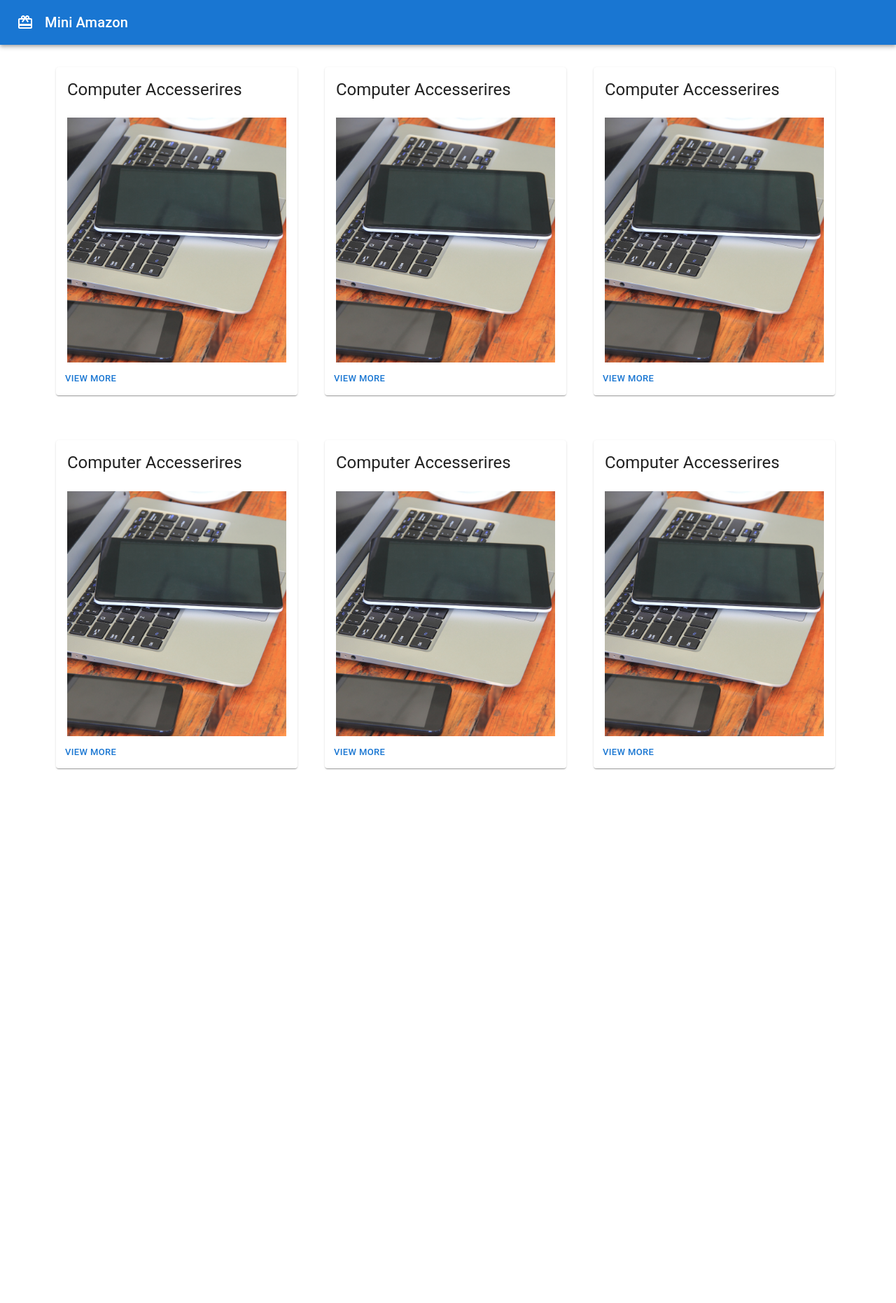
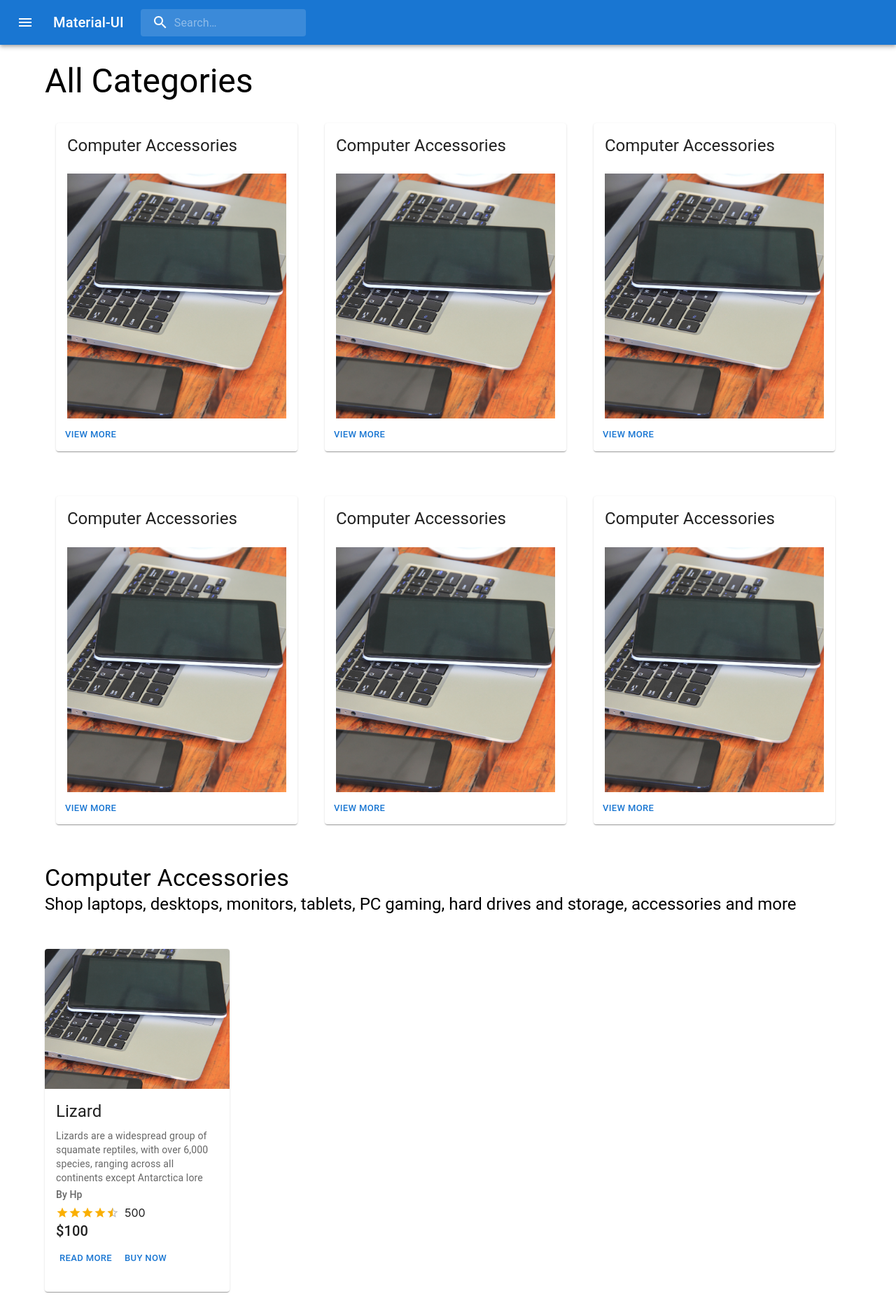
Before and after one commit to mtalhaabbas/nextjs-ecommerce-design, a Next.js app: page / in a window 1280 px wide. Shown: the whole page at 70% size. Before the commit the page ends 1130 px from the top, so only its background shows below. Built offline with nearby package versions, Linux system fonts and the light colour scheme.

Commit message:
create home page

```diff
--- a/components/All_products.js
+++ b/components/All_products.js
@@ -1,5 +1,57 @@
-const  = () => {
-    return (  );
+import { Container, Grid, Typography, Card, CardMedia, CardActions, CardContent, Button, Rating, Box } from "@mui/material";
+
+
+
+const All_product = () => {
+    return (
+        <Container>
+            <Typography sx={{ pt: 3 }} variant="h4" component='h2' color="initial">
+                Computer Accessories
+            </Typography>
+            <Typography variant="h5" color="initial" component='h3'>
+                Shop laptops, desktops, monitors, tablets, PC gaming, hard drives and storage, accessories and more
+            </Typography>
+            <Grid sx={{ my: 2 }} container spacing={4}>
+                <Grid item xs='auto' sm={6} md={4} lg={3} xl={6} >
+                    <Card>
+                        <CardMedia
+                            component="img"
+                            height="200"
+                            width='400'
+                            image="/amazonbasics.png"
+                            alt="basics"
+                        />
+                        <CardContent>
+                            <Typography gutterBottom variant="h5" component="div">
+                                Lizard
+                            </Typography>
+                            <Typography variant="body2" color="text.secondary">
+                                Lizards are a widespread group of squamate reptiles, with over 6,000
+                                species, ranging across all continents except Antarctica lore
+                            </Typography >
+                            <Typography sx={{ my: .5 }} variant="subtitle2" color="text.secondary">
+                                By Hp
+                            </Typography>
+                            <Box sx={{
+                                width: 200,
+                                display: 'flex',
+                                alignItems: 'center',
+                            }}>
+                                <Rating size='small' name="half-rating-read" defaultValue={4.5} precision={0.5} readOnly />
+                                <Box sx={{mx: 1}}>500</Box>
+                            </Box>
+                            <Typography variant='h6'>$100</Typography>
+                            <Box sx={{my: 1}}>
+                            <Button size="small">Read more</Button>
+                            <Button sx={{ml: 1}} size="small">Buy now</Button>
+                            </Box>
+
+                        </CardContent >
+                    </Card>
+                </Grid>
+            </Grid>
+        </Container>
+    );
 }
 
-export default ;
+export default All_product;
--- a/components/Header.js
+++ b/components/Header.js
@@ -1,86 +1,194 @@
-import { AppBar, Container, Grid, Link, Toolbar, Typography } from '@mui/material'
+import * as React from 'react';
+import { styled, alpha } from '@mui/material/styles';
+import AppBar from '@mui/material/AppBar';
+import Box from '@mui/material/Box';
+import Toolbar from '@mui/material/Toolbar';
+import IconButton from '@mui/material/IconButton';
+import Typography from '@mui/material/Typography';
+import InputBase from '@mui/material/InputBase';
+import Badge from '@mui/material/Badge';
+import MenuItem from '@mui/material/MenuItem';
+import Menu from '@mui/material/Menu';
+import MenuIcon from '@mui/icons-material/Menu';
+import SearchIcon from '@mui/icons-material/Search';
+import AccountCircle from '@mui/icons-material/AccountCircle';
+import MailIcon from '@mui/icons-material/Mail';
+import NotificationsIcon from '@mui/icons-material/Notifications';
+import MoreIcon from '@mui/icons-material/MoreVert';
 
-import Image from 'next/image'
-// import CameraIcon from '@mui/icons-material/PhotoCamera';
-import CardGiftcardIcon from '@mui/icons-material/CardGiftcard';
-import * as React from 'react';
-import Box from '@mui/material/Box';
-import InputLabel from '@mui/material/InputLabel';
-import MenuItem from '@mui/material/MenuItem';
-import FormControl from '@mui/material/FormControl';
-import Select from '@mui/material/Select';
-import TextField from '@mui/material/TextField';
+const Search = styled('div')(({ theme }) => ({
+  position: 'relative',
+  borderRadius: theme.shape.borderRadius,
+  backgroundColor: alpha(theme.palette.common.white, 0.15),
+  '&:hover': {
+    backgroundColor: alpha(theme.palette.common.white, 0.25),
+  },
+  marginRight: theme.spacing(2),
+  marginLeft: 0,
+  width: '100%',
+  [theme.breakpoints.up('sm')]: {
+    marginLeft: theme.spacing(3),
+    width: 'auto',
+  },
+}));
 
-import { styled } from '@mui/material/styles';
-// import Box from '@mui/material/Box';
-// import Paper from '@mui/material/Paper';
-// import Grid from '@mui/material/Grid';
+const SearchIconWrapper = styled('div')(({ theme }) => ({
+  padding: theme.spacing(0, 2),
+  height: '100%',
+  position: 'absolute',
+  pointerEvents: 'none',
+  display: 'flex',
+  alignItems: 'center',
+  justifyContent: 'center',
+}));
 
-// const Item = styled(Paper)(({ theme }) => ({
-//   ...theme.typography.body2,
-//   padding: theme.spacing(1),
-//   textAlign: 'center',
-//   color: theme.palette.text.secondary,
-// }));
+const StyledInputBase = styled(InputBase)(({ theme }) => ({
+  color: 'inherit',
+  '& .MuiInputBase-input': {
+    padding: theme.spacing(1, 1, 1, 0),
+    // vertical padding + font size from searchIcon
+    paddingLeft: `calc(1em + ${theme.spacing(4)})`,
+    transition: theme.transitions.create('width'),
+    width: '100%',
+    [theme.breakpoints.up('md')]: {
+      width: '20ch',
+    },
+  },
+}));
 
+export default function PrimarySearchAppBar() {
+  const [anchorEl, setAnchorEl] = React.useState(null);
+  const [mobileMoreAnchorEl, setMobileMoreAnchorEl] = React.useState(null);
 
+  const isMenuOpen = Boolean(anchorEl);
+  const isMobileMenuOpen = Boolean(mobileMoreAnchorEl);
 
+  const handleProfileMenuOpen = (event) => {
+    setAnchorEl(event.currentTarget);
+  };
 
-const Header = () => {
+  const handleMobileMenuClose = () => {
+    setMobileMoreAnchorEl(null);
+  };
 
+  const handleMenuClose = () => {
+    setAnchorEl(null);
+    handleMobileMenuClose();
+  };
 
-    const [age, setAge] = React.useState('');
+  const handleMobileMenuOpen = (event) => {
+    setMobileMoreAnchorEl(event.currentTarget);
+  };
 
-    const handleChange = (event) => {
-        setAge(event.target.value);
-    };
+  const menuId = 'primary-search-account-menu';
+  const renderMenu = (
+    <Menu
+      anchorEl={anchorEl}
+      anchorOrigin={{
+        vertical: 'top',
+        horizontal: 'right',
+      }}
+      id={menuId}
+      keepMounted
+      transformOrigin={{
+        vertical: 'top',
+        horizontal: 'right',
+      }}
+      open={isMenuOpen}
+      onClose={handleMenuClose}
+    >
+      <MenuItem onClick={handleMenuClose}>Profile</MenuItem>
+      <MenuItem onClick={handleMenuClose}>My account</MenuItem>
+    </Menu>
+  );
 
+  const mobileMenuId = 'primary-search-account-menu-mobile';
+  const renderMobileMenu = (
+    <Menu
+      anchorEl={mobileMoreAnchorEl}
+      anchorOrigin={{
+        vertical: 'top',
+        horizontal: 'right',
+      }}
+      id={mobileMenuId}
+      keepMounted
+      transformOrigin={{
+        vertical: 'top',
+        horizontal: 'right',
+      }}
+      open={isMobileMenuOpen}
+      onClose={handleMobileMenuClose}
+    >
+      <MenuItem>
+        <IconButton size="large" aria-label="show 4 new mails" color="inherit">
+          <Badge badgeContent={4} color="error">
+            <MailIcon />
+          </Badge>
+        </IconButton>
+        <p>Messages</p>
+      </MenuItem>
+      <MenuItem>
+        <IconButton
+          size="large"
+          aria-label="show 17 new notifications"
+          color="inherit"
+        >
+          <Badge badgeContent={17} color="error">
+            <NotificationsIcon />
+          </Badge>
+        </IconButton>
+        <p>Notifications</p>
+      </MenuItem>
+      <MenuItem onClick={handleProfileMenuOpen}>
+        <IconButton
+          size="large"
+          aria-label="account of current user"
+          aria-controls="primary-search-account-menu"
+          aria-haspopup="true"
+          color="inherit"
+        >
+          <AccountCircle />
+        </IconButton>
+        <p>Profile</p>
+      </MenuItem>
+    </Menu>
+  );
 
+  return (
+    <Box sx={{ flexGrow: 1 }}>
+      <AppBar position="static">
+        <Toolbar>
+          <IconButton
+            size="large"
+            edge="start"
+            color="inherit"
+            aria-label="open drawer"
+            sx={{ mr: 2 }}
+          >
+            <MenuIcon />
+          </IconButton>
+          <Typography
+            variant="h6"
+            noWrap
+            component="div"
+            sx={{ display: { xs: 'none', sm: 'block' } }}
+          >
+            Material-UI
+          </Typography>
+          <Search >
+            <SearchIconWrapper>
+              <SearchIcon />
+            </SearchIconWrapper>
+            <StyledInputBase
+              placeholder="Search…"
+              inputProps={{ 'aria-label': 'search' }}
+            />
+          </Search>
 
-    return (
-        <>
-            <AppBar position="relative">
-                <Toolbar>
-                    <CardGiftcardIcon sx={{ mr: 2 }} />
-
-                    <Typography variant="h6" color="inherit" noWrap>
-                        Mini Amazon
-                    </Typography>
-                    <Box sx={{ width: 200 }}>
-                        {/* <FormControl fullWidth>
-                            <div>
-                            <InputLabel variant='outlined' shrink= "false" id="demo-simple-select-label"></InputLabel>
-                            <Select
-                                labelId="demo-simple-select-label"
-                                id="demo-simple-select"
-                                value={age}
-                                label="Age"
-                                sx={{ width: 70 }}
-                                onChange={handleChange}
-                            >
-                                <MenuItem value={10}>All Departments</MenuItem>
-                                <MenuItem value={20}>Arts & Crafts</MenuItem>
-                                <MenuItem value={30}>Beauty & Personal Care</MenuItem>
-                                <MenuItem value={30}>Baby</MenuItem>
-                                <MenuItem value={30}>Digital Music</MenuItem>
-                                <MenuItem value={30}>Women's Fashion</MenuItem>
-                                <MenuItem value={30}>Men's Fashion</MenuItem>
-                                <MenuItem value={30}>Health & Household</MenuItem>
-                            </Select>
-                            </div>
-
-
-                            <TextField  />
-
-                        </FormControl> */}
-                    </Box>
-                </Toolbar>
-            </AppBar>
-
-
-
-        </>
-    );
+        </Toolbar>
+      </AppBar>
+      {renderMobileMenu}
+      {renderMenu}
+    </Box>
+  );
 }
-
-export default Header;
--- a/components/HomeCard.js
+++ b/components/HomeCard.js
@@ -13,8 +13,8 @@ export default function MultiActionAreaCard() {
 
         <Container>
 
-            <Typography variant="h2" color="initial">
-
+            <Typography variant="h3" component='h2' color="initial" sx={{ pt: 3}}>
+                  All Categories
             </Typography>
             <Grid container
                 direction="row"
@@ -26,7 +26,7 @@ export default function MultiActionAreaCard() {
                         <CardActionArea>
                             <CardContent>
                                 <Typography gutterBottom variant="h5" component="div">
-                                    Computer Accesserires
+                                    Computer Accessories
                                 </Typography>
                             </CardContent>
                             <CardMedia
@@ -52,7 +52,7 @@ export default function MultiActionAreaCard() {
                         <CardActionArea>
                             <CardContent>
                                 <Typography gutterBottom variant="h5" component="div">
-                                    Computer Accesserires
+                                    Computer Accessories
                                 </Typography>
                             </CardContent>
                             <CardMedia
@@ -78,7 +78,7 @@ export default function MultiActionAreaCard() {
                         <CardActionArea>
                             <CardContent>
                                 <Typography gutterBottom variant="h5" component="div">
-                                    Computer Accesserires
+                                    Computer Accessories
                                 </Typography>
                             </CardContent>
                             <CardMedia
@@ -104,7 +104,7 @@ export default function MultiActionAreaCard() {
                         <CardActionArea>
                             <CardContent>
                                 <Typography gutterBottom variant="h5" component="div">
-                                    Computer Accesserires
+                                    Computer Accessories
                                 </Typography>
                             </CardContent>
                             <CardMedia
@@ -130,7 +130,7 @@ export default function MultiActionAreaCard() {
                         <CardActionArea>
                             <CardContent>
                                 <Typography gutterBottom variant="h5" component="div">
-                                    Computer Accesserires
+                                    Computer Accessories
                                 </Typography>
                             </CardContent>
                             <CardMedia
@@ -156,7 +156,7 @@ export default function MultiActionAreaCard() {
                         <CardActionArea>
                             <CardContent>
                                 <Typography gutterBottom variant="h5" component="div">
-                                    Computer Accesserires
+                                    Computer Accessories
                                 </Typography>
                             </CardContent>
                             <CardMedia
--- a/pages/index.js
+++ b/pages/index.js
@@ -1,5 +1,6 @@
 import Head from 'next/head'
 import Image from 'next/image'
+import All_product from '../components/All_products'
 import Header from '../components/Header'
 import HomeCard from '../components/HomeCard'
 // import Text from '../components/Text'
@@ -12,6 +13,7 @@ export default function Home() {
 
        {/* <Text /> */}
        <HomeCard />
+       <All_product />
   </>
   )
 }
```
